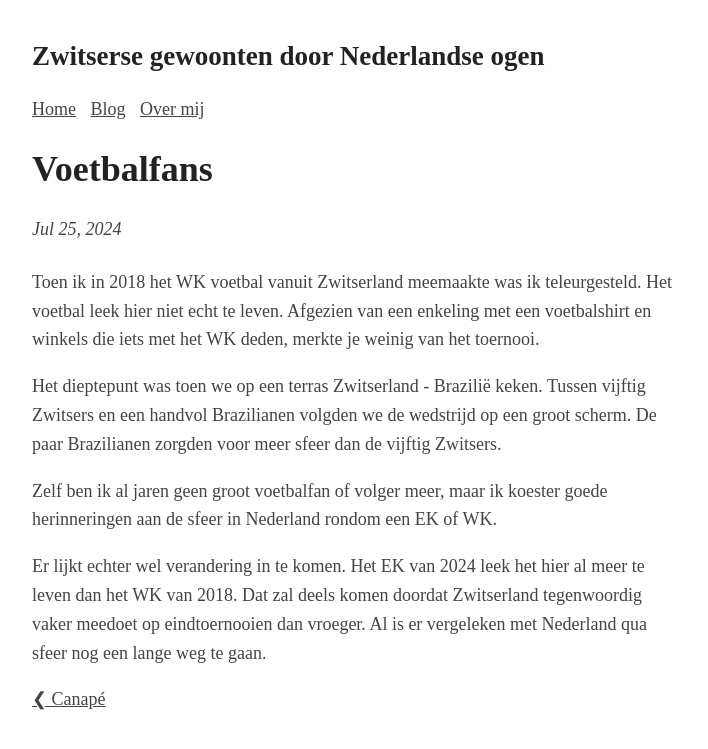
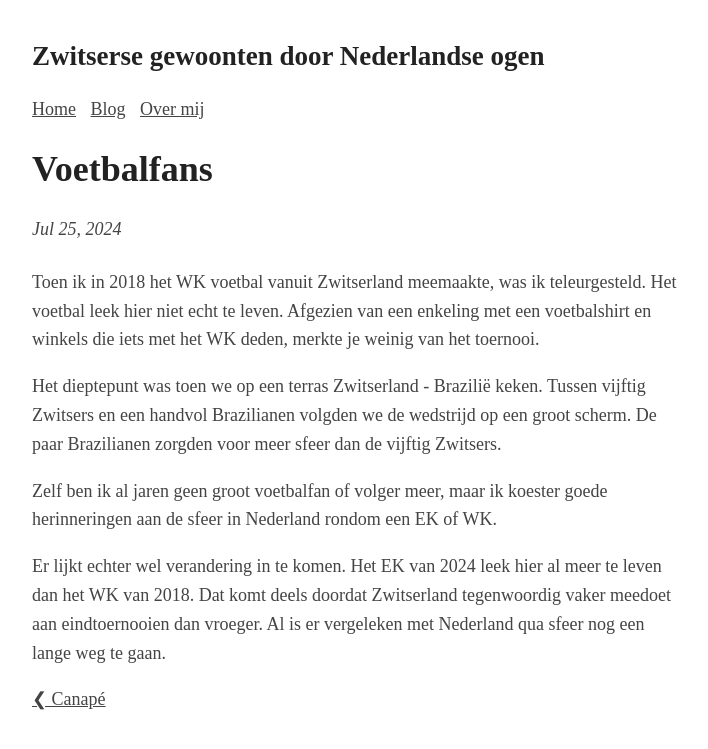
Before and after one commit to Roald87/roaldin.ch, a Jekyll site: the page built from _posts/2024-07-25-voetbalfans.md, in a window 1280 px wide. Shown: the top 749 px of the page, without its empty margins (283-991 px from the left). Built offline with Jekyll 4.4.1, drawn with Linux system fonts in a browser that asks for light colours; comment, search, counter and statistics services are not loaded.

Commit message:
Spellcheck by ChatGPT

```diff
--- a/_posts/2024-07-25-voetbalfans.md
+++ b/_posts/2024-07-25-voetbalfans.md
@@ -4,10 +4,10 @@ title: Voetbalfans
 image:
 ---
 
-Toen ik in 2018 het WK voetbal vanuit Zwitserland meemaakte was ik teleurgesteld. Het voetbal leek hier niet echt te leven. Afgezien van een enkeling met een voetbalshirt en winkels die iets met het WK deden, merkte je weinig van het toernooi.
+Toen ik in 2018 het WK voetbal vanuit Zwitserland meemaakte, was ik teleurgesteld. Het voetbal leek hier niet echt te leven. Afgezien van een enkeling met een voetbalshirt en winkels die iets met het WK deden, merkte je weinig van het toernooi.
 
 Het dieptepunt was toen we op een terras Zwitserland - Brazilië keken. Tussen vijftig Zwitsers en een handvol Brazilianen volgden we de wedstrijd op een groot scherm. De paar Brazilianen zorgden voor meer sfeer dan de vijftig Zwitsers.
 
 Zelf ben ik al jaren geen groot voetbalfan of volger meer, maar ik koester goede herinneringen aan de sfeer in Nederland rondom een EK of WK.
 
-Er lijkt echter wel verandering in te komen. Het EK van 2024 leek het hier al meer te leven dan het WK van 2018. Dat zal deels komen doordat Zwitserland tegenwoordig vaker meedoet op eindtoernooien dan vroeger. Al is er vergeleken met Nederland qua sfeer nog een lange weg te gaan.
+Er lijkt echter wel verandering in te komen. Het EK van 2024 leek hier al meer te leven dan het WK van 2018. Dat komt deels doordat Zwitserland tegenwoordig vaker meedoet aan eindtoernooien dan vroeger. Al is er vergeleken met Nederland qua sfeer nog een lange weg te gaan.
```
